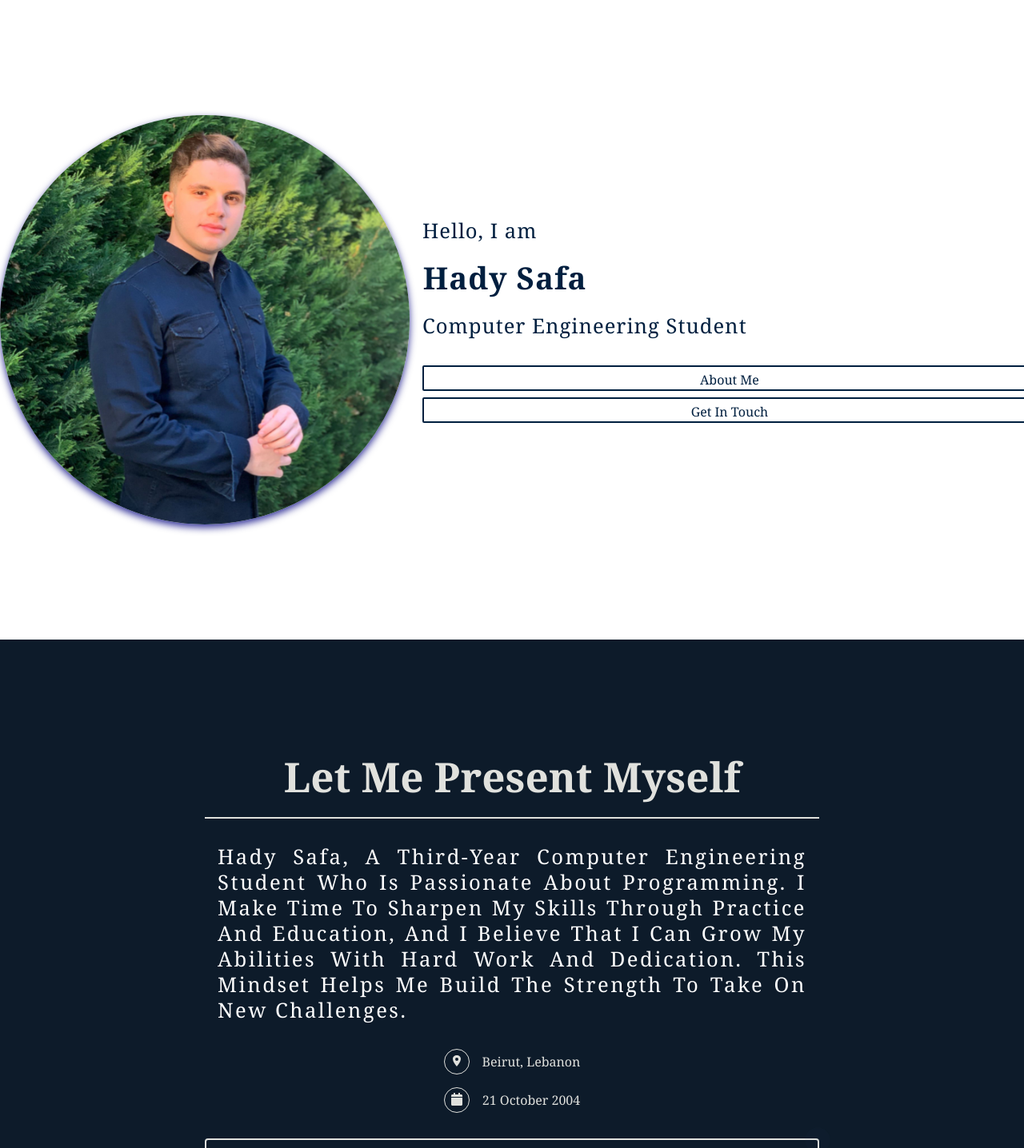
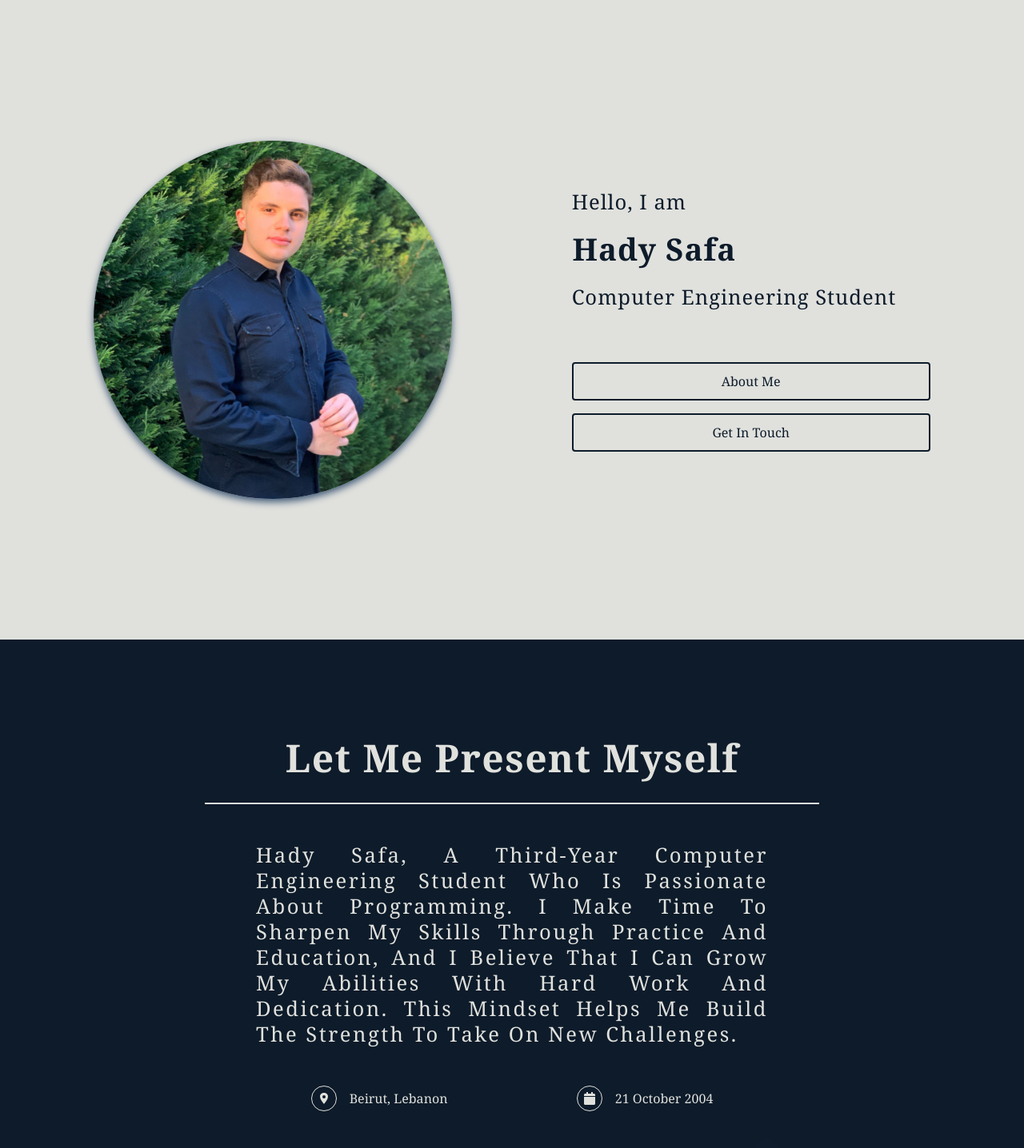
Before and after one commit to HadySafa/Informative-Personal-Website, a React (Vite) app: page / in a window 1280 px wide. Shown: the top 1436 px of the page at 80% size. Built offline with nearby package versions, Linux system fonts and the light colour scheme.

Commit message:
Initial code for landing and about page

```diff
--- a/src/AboutMe-Page/index.jsx
+++ b/src/AboutMe-Page/index.jsx
@@ -1,5 +1,4 @@
 import styles from './style.module.css'
-import Picture2 from '../assets/Picture2.jpg'
 import { IoLocationSharp } from "react-icons/io5";
 import { FaCalendar } from "react-icons/fa";
 import CV from '../assets/Hady Safa - Computer Engineering Student.pdf'
--- a/src/AboutMe-Page/style.module.css
+++ b/src/AboutMe-Page/style.module.css
@@ -4,13 +4,13 @@
     --color3: #415a77;
     --color4: #778da9;
     --color5: #e0e1dd;
-    --subsectionWidth: 80%;
+    --aboutSubsectionWidth: 80%;
+    --aboutGap: 2rem;
 }
 
 .page {
     min-height: 100vh;
-    max-height: 100vh;
-    width: 100vw;
+    min-width: 100vw;
     background-color: var(--color1);
     display: flex;
     flex-direction: column;
@@ -18,47 +18,48 @@
     font-family: Georgia, 'Times New Roman', Times, serif;
     align-items: center;
     justify-content: center;
-    gap: 2rem;
+    gap: var(--aboutGap);
     cursor: default;
+    padding: calc(var(--aboutGap) / 2) 0;
 }
 
-.title{
+.title {
     color: var(--color5);
     font-weight: bold;
-    font-size: clamp(1rem, 4vw, 5rem);
+    font-size: clamp(1rem, 4vw, 3rem);
     border-bottom: 2px solid var(--color5);
-    width: var(--subsectionWidth);
+    width: var(--aboutSubsectionWidth);
     text-align: center;
     text-transform: capitalize;
-    padding-bottom: 1rem;
-    border-bottom:2px solid var(--color5);
+    padding-bottom: calc(var(--aboutGap) / 2);
+    border-bottom: 2px solid var(--color5);
+    letter-spacing: 1.5px;
 }
 
 
 .paragraph {
-    width: var(--subsectionWidth);
-    color: var(--softWhite);
+    width: calc(var(--aboutSubsectionWidth) - 10%);
+    color: var(--color5);
     text-align: justify;
     font-size: clamp(1rem, 2vw, 2rem);
     line-height: 1.5rem;
     letter-spacing: 1.5px;
     text-transform: capitalize;
-    padding: 0 1rem;
 }
 
 /* Location and Birthdate sections */
 .info {
-    width: var(--subsectionWidth);
+    width: calc(var(--aboutSubsectionWidth) - 10%);
     display: flex;
     flex-direction: column;
     align-items: center;
-    gap: 1rem;
+    gap: calc(var(--aboutGap) / 2);
 }
 
-.infoSubSections{
+.infoSubSections {
     display: flex;
-    color:var(--color5);
-    gap:1rem;
+    color: var(--color5);
+    gap: 1rem;
     line-height: 2rem;
 }
 
@@ -67,26 +68,29 @@
     height: 2rem;
     border-radius: 50%;
     border: 1px solid var(--color5);
-    text-align: center;
-    line-height: 2rem;
+    display: flex;
+    justify-content: center;
+    align-items: center;
 }
 
 /*------*/
 
 /*Button*/
-.button, .button:focus {
-    width: var(--subsectionWidth);
+.button,
+.button:focus {
+    width: calc(var(--aboutSubsectionWidth) - 10%);
     min-height: 2rem;
     max-height: 2rem;
-    background-color:var(--color1);
+    background-color: var(--color1);
     color: var(--color5);
     border: 2px solid var(--color5);
     border-radius: 4px;
     cursor: pointer;
     transition: background-color 0.5s ease, transform 0.5s ease;
     text-decoration: none;
-    text-align: center;
-    line-height: 2rem;
+    display: flex;
+    justify-content: center;
+    align-items: center;
     position: relative;
 }
 
@@ -94,51 +98,75 @@
 .button:active {
     background-color: var(--color3);
     transform: scale(1.05);
-
     border-color: var(--color1);
-    color: var(--color1);
 }
 
-.ping{
+.ping {
     position: absolute;
     width: 1rem;
     height: 1rem;
     border-radius: 50%;
     background-color: var(--color3);
-    top:-0.5rem;
-    right:-0.5rem;
+    top: -0.5rem;
+    right: -0.5rem;
     animation: ping 1s linear infinite;
 }
 
 
 @keyframes ping {
-  75%, 100% {
-    transform: scale(2);
-    opacity: 0;
-  }
+
+    75%,
+    100% {
+        transform: scale(2);
+        opacity: 0;
+    }
+
 }
 
 /*------*/
+@media (min-width: 400px) and (orientation: landscape) {
 
-@media (min-width: 700px){
-    .button{
+    :root {
+        --aboutGap: 1.5rem;
+    }
+
+    .info {
+        flex-direction: row;
+        justify-content: space-around;
+    }
+
+}
+
+@media (min-width: 700px) {
+
+    .button {
         min-height: 2.5rem;
         max-height: 2.5rem;
-        line-height: 2.5rem;
     }
 
     :root {
-        --subsectionWidth: 70%;
+        --aboutSubsectionWidth: 70%;
+        --aboutGap: 2rem;
     }
 
-    .paragraph{
+    .paragraph {
         line-height: 2rem;
-    letter-spacing: 2.5px;
+        letter-spacing: 2.5px;
     }
+
+
 }
 
-@media (min-width: 1000px){
+@media (min-width: 1025px) {
+
+    .button {
+        min-height: 3rem;
+        max-height: 3rem;
+    }
+
     :root {
-        --subsectionWidth: 60%;
+        --aboutSubsectionWidth: 60%;
+        --aboutGap: 3rem;
     }
+
 }
--- a/src/Landing-Page/index.jsx
+++ b/src/Landing-Page/index.jsx
@@ -2,7 +2,6 @@ import styles from './style.module.css'
 import Picture1 from '../assets/Picture1.png'
 import 'animate.css';
 import { useState, useEffect } from 'react';
-import CV from '../assets/Hady Safa - Computer Engineering Student.pdf'
 
 
 function LandingPage() {
--- a/src/Landing-Page/style.module.css
+++ b/src/Landing-Page/style.module.css
@@ -1,24 +1,22 @@
 :root {
-    --navy: #001F3F;
-    --deepTeal: #00585C;
-    --softWhite: #FFFFFF;
-    --gap: 1rem;
-    --subsectionWidth: 80%;
-    --animationDuration: 2s;
+    --landingGap: 1rem;
+    --landingSubsectionWidth: 80%;
+    --landingAnimationDuration: 2s;
+    --buttonHeight:2rem;
 }
+
 
 /*Whole Page*/
 .page {
     min-height: 100vh;
-    max-height: 100vh;
-    width: 100vw;
-    background-color: var(--softWhite);
+    min-width: 100vw;
+    background-color: var(--color5);
     display: flex;
     flex-direction: column;
     align-items: center;
     justify-content: space-evenly;
-    padding: var(--gap) 0;
-    gap: var(--gap);
+    padding: var(--landingGap) 0;
+    gap: var(--landingGap);
     cursor: default;
 }
 
@@ -27,11 +25,11 @@
 
 /*My Image*/
 .image {
-    width: var(--subsectionWidth);
+    min-width: var(--landingSubsectionWidth);
+    max-width: var(--landingSubsectionWidth);
     aspect-ratio: 1/1;
     border-radius: 50%;
-    box-shadow: 0 4px 10px rgba(0, 0, 128, 0.8);
-    object-fit: cover;
+    box-shadow: 0 4px 10px var(--color3);
 }
 
 .hiddenImage {
@@ -40,7 +38,7 @@
 
 .visibleImage {
     animation-name: fadeInLeft;
-    animation-duration: var(--animationDuration);
+    animation-duration: var(--landingAnimationDuration);
 }
 
 @keyframes fadeInLeft {
@@ -59,11 +57,11 @@
 
 /*Subsection*/
 .mainSection {
-    min-width: var(--subsectionWidth);
-    max-width: var(--subsectionWidth);
+    min-width: var(--landingSubsectionWidth);
+    max-width: var(--landingSubsectionWidth);
     display: flex;
     flex-direction: column;
-    gap: 1rem;
+    gap: var(--landingGap);
     font-family: Georgia, 'Times New Roman', Times, serif;
 }
 
@@ -73,7 +71,7 @@
 
 .visibleSection {
     animation-name: fadeInRight;
-    animation-duration: var(--animationDuration);
+    animation-duration: var(--landingAnimationDuration);
 }
 
 @keyframes fadeInRight {
@@ -93,19 +91,20 @@
 /*My Info Section*/
 .info {
     width: 100%;
-    color: var(--navy);
+    color: var(--color1);
     letter-spacing: 1px;
     text-align: center;
     display: flex;
     flex-direction: column;
-    gap: var(--gap);
+    gap: calc(var(--landingGap) / 2);
     font-size: clamp(1rem, 2vw, 2rem);
 }
+
 
 .name {
     font-weight: bolder;
     animation: textAnimation 1.5s linear infinite;
-    animation-delay: var(--animationDuration);
+    animation-delay: var(--landingAnimationDuration);
 }
 
 @keyframes textAnimation {
@@ -127,32 +126,34 @@
 .buttons {
     display: flex;
     flex-direction: column;
-    gap: 0.5rem;
+    gap: calc(var(--landingGap) / 2);
     width: 100%;
     align-self: center;
 }
 
-.button, .button:focus {
+.button,
+.button:focus {
     width: 100%;
-    min-height: 2rem;
-    max-height: 2rem;
-    background-color:var(--softWhite);
-    color: var(--navy);
-    border: 2px solid var(--navy);
-    border-radius: 2px;
+    min-height: var(--buttonHeight);
+    max-height: var(--buttonHeight);
+    background-color: var(--color5);
+    color: var(--color1);
+    border: 2px solid var(--color1);
+    border-radius: 4px;
     cursor: pointer;
     transition: background-color 0.5s ease, transform 0.5s ease;
     text-decoration: none;
-    text-align: center;
-    line-height: 2rem;
+    display: flex;
+    justify-content: center;
+    align-items: center;
 }
 
 .button:hover,
 .button:active {
-    background-color: #001F3F;
+    background-color: var(--color1);
     transform: scale(1.05);
-    box-shadow: 0 4px 10px rgba(0, 0, 128, 0.8);
-    color: #FFFFFF;
+    box-shadow: 0 4px 10px var(--color3);
+    color: var(--color5);
 }
 
 /*------------*/
@@ -164,24 +165,15 @@
 @media (min-width: 480px) {
 
     :root {
-        --subsectionWidth: 60%;
+        --landingSubsectionWidth: 70%;
     }
 
 }
 
-/*Mobile phones in landscape orientation*/
-@media (min-width: 600px) and (orientation: landscape){
-
-    .image{
-        max-width: 40%;
-    }
-
-}
-
-@media (min-width: 700px) {
+@media (min-width: 480px) and (orientation:landscape) {
 
     :root {
-        --subsectionWidth: 40%;
+        --landingSubsectionWidth: 35%;
     }
 
     .page {
@@ -190,10 +182,19 @@
         justify-content: space-evenly;
     }
 
-    .image {
-        width: 50%;
+}
+
+
+@media (min-width: 700px) {
+
+    :root {
+        --landingSubsectionWidth: 45%;
+        --landingGap: 2rem;
     }
 
+    .page {
+        justify-content: center;
+    }
 
     @keyframes textAnimation {
         0% {
@@ -219,19 +220,21 @@
 
 }
 
-
-@media (min-width: 1000px) {
+@media (min-width: 1025px) {
 
     :root {
-        --subsectionWidth: 40%;
+        --landingSubsectionWidth: 35%;
+        --buttonHeight:3rem;
     }
 
-    .image {
-        width: 40%;
+    .page {
+        flex-direction: row;
+        align-items: center;
+        justify-content: space-evenly;
     }
 
-    .mainSection{
-        gap: 2rem;
+    .mainSection {
+        gap: 4rem;
     }
 
     .info {
```
